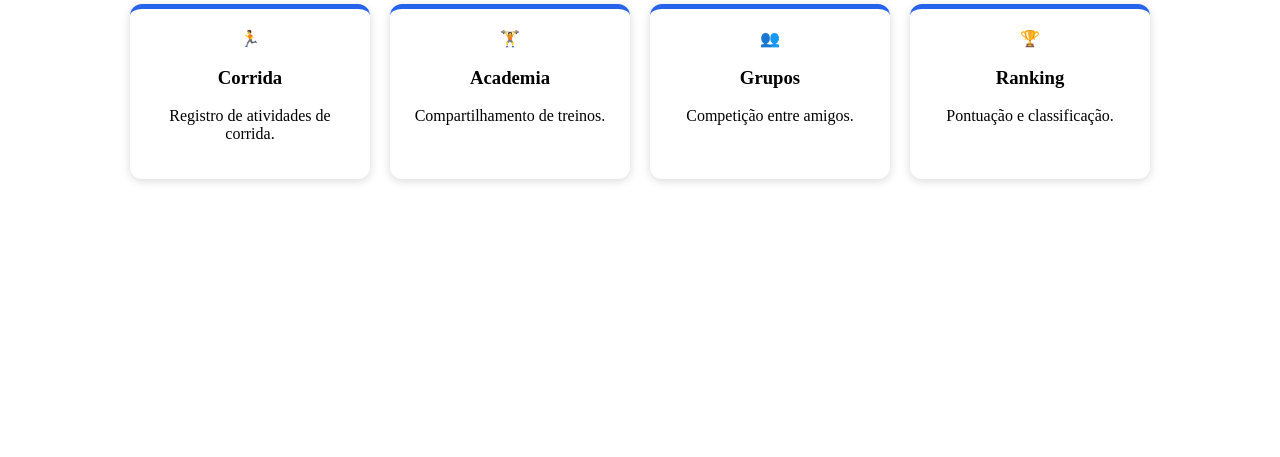
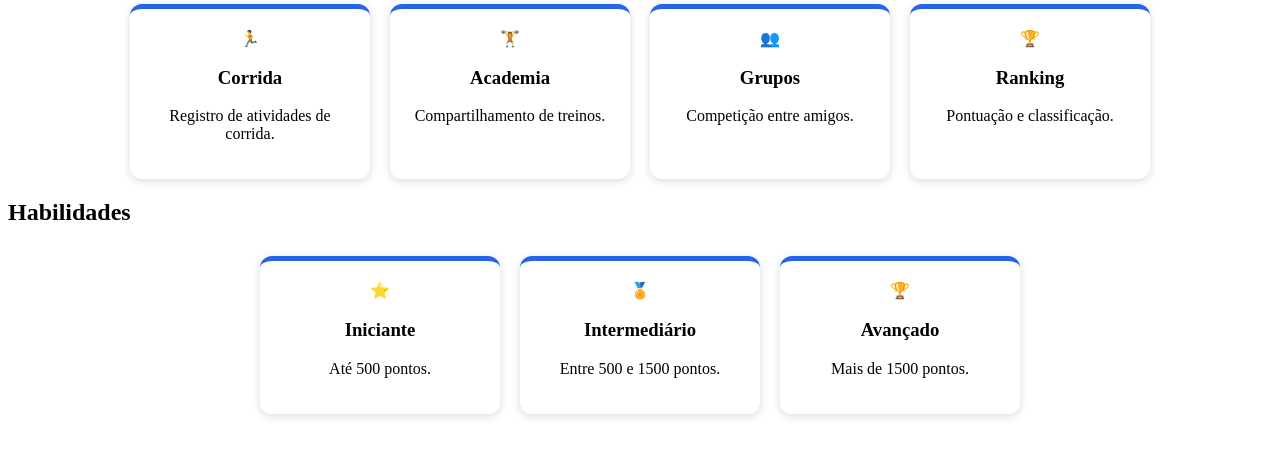
Before and after one commit to luis-bretas/Projeto-time5, a Django app: page / in a window 1280 px wide. Shown: the part 227-684 px from the top of the page. Run offline with Django 5.2, Linux system fonts and the light colour scheme.

Commit message:
Adiciona seção visual de habilidades

```diff
--- a/core/templates/core/home.html
+++ b/core/templates/core/home.html
@@ -128,5 +128,28 @@ nav a:hover{
     </div>
 
 </div>
+<h2>Habilidades</h2>
+
+<div class="cards">
+
+    <div class="card">
+        ⭐
+        <h3>Iniciante</h3>
+        <p>Até 500 pontos.</p>
+    </div>
+
+    <div class="card">
+        🏅
+        <h3>Intermediário</h3>
+        <p>Entre 500 e 1500 pontos.</p>
+    </div>
+
+    <div class="card">
+        🏆
+        <h3>Avançado</h3>
+        <p>Mais de 1500 pontos.</p>
+    </div>
+
+</div>
 </body>
 </html>
```
